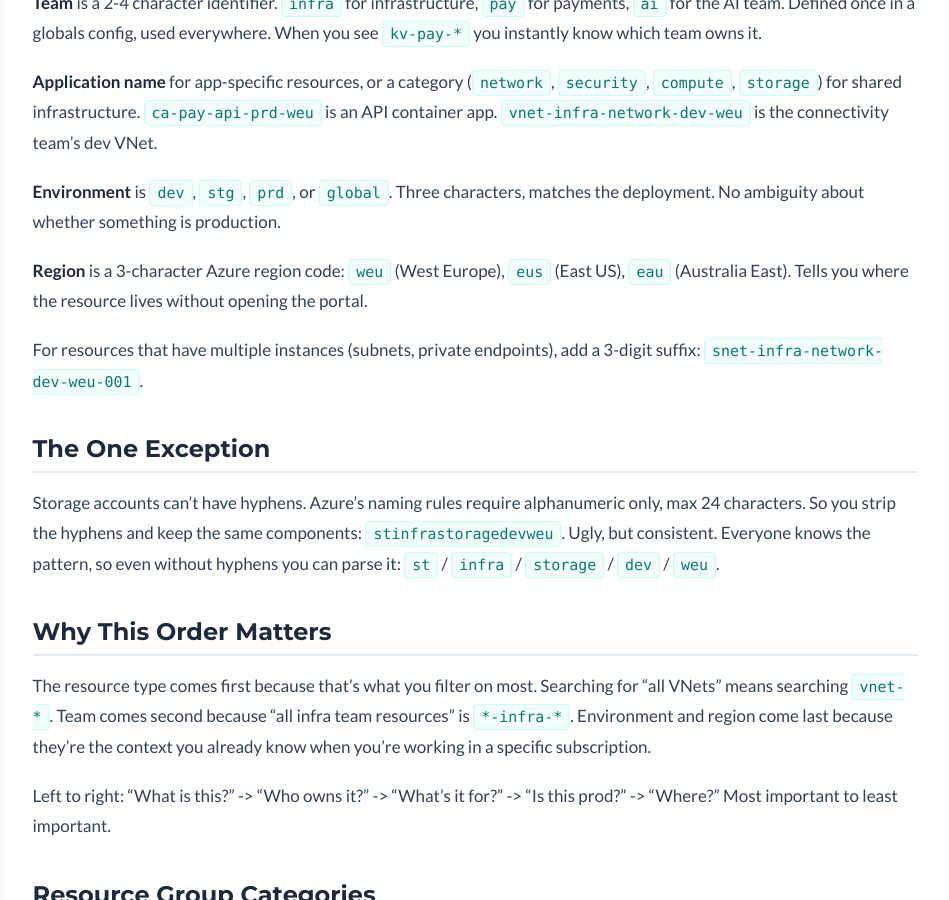
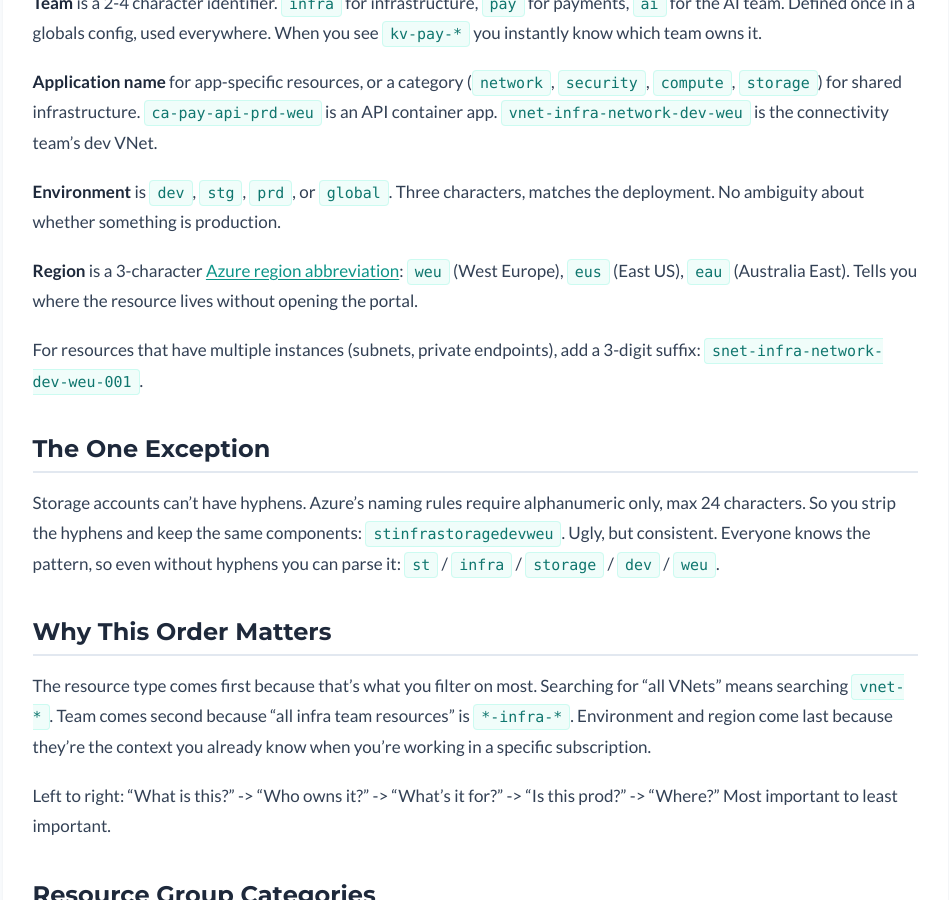
Before and after one commit to aminueza/aminueza.github.io, a Jekyll site: the page built from _posts/2026-03-11-name-your-azure-resources-like-you-mean-it.md, in a window 1280 px wide and 900 px high, scrolled down 1786 px. Shown: the whole window, without its empty margins (165-1114 px from the left). Built offline with Jekyll 4.4.1, drawn with Linux system fonts in a browser that asks for light colours; nearby versions of some CDN libraries; a style sheet for code colours, icons or effects is not loaded.

Commit message:
Add Azure region abbreviations reference link
Links to jlaundry.nz region abbreviations guide in both the
naming conventions and auto-naming posts.

Co-Authored-By: Claude Opus 4.6 (1M context) <noreply@anthropic.com>

```diff
--- a/_posts/2026-03-11-name-your-azure-resources-like-you-mean-it.md
+++ b/_posts/2026-03-11-name-your-azure-resources-like-you-mean-it.md
@@ -31,7 +31,7 @@ Five components, separated by hyphens, always in the same order:
 
 **Environment** is `dev`, `stg`, `prd`, or `global`. Three characters, matches the deployment. No ambiguity about whether something is production.
 
-**Region** is a 3-character Azure region code: `weu` (West Europe), `eus` (East US), `eau` (Australia East). Tells you where the resource lives without opening the portal.
+**Region** is a 3-character [Azure region abbreviation](https://www.jlaundry.nz/2022/azure_region_abbreviations/): `weu` (West Europe), `eus` (East US), `eau` (Australia East). Tells you where the resource lives without opening the portal.
 
 For resources that have multiple instances (subnets, private endpoints), add a 3-digit suffix: `snet-infra-network-dev-weu-001`.
 
```
Also changed, not shown: _posts/2026-03-11-autoname-every-azure-resource-with-one-module.md (+1 -1 lines).
